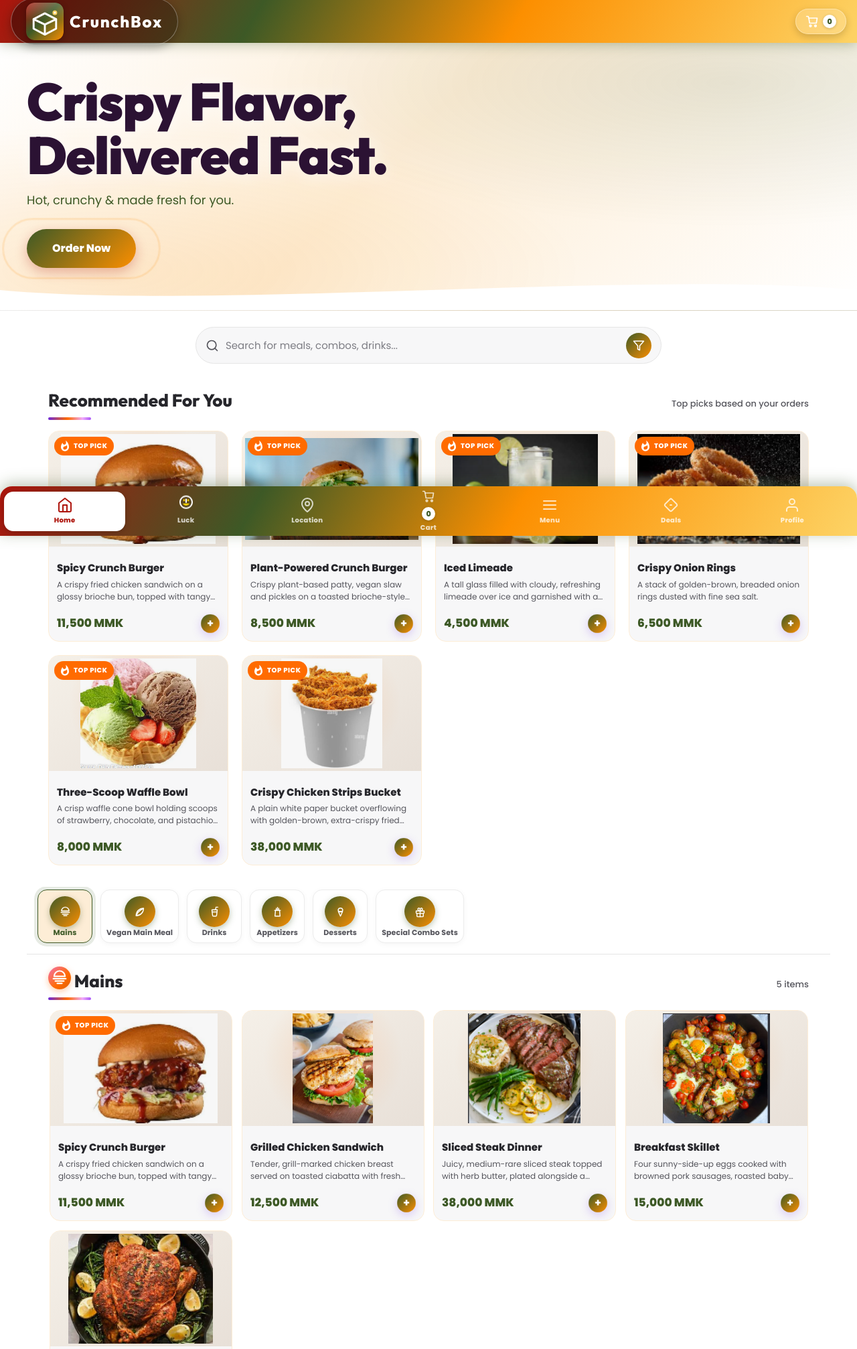
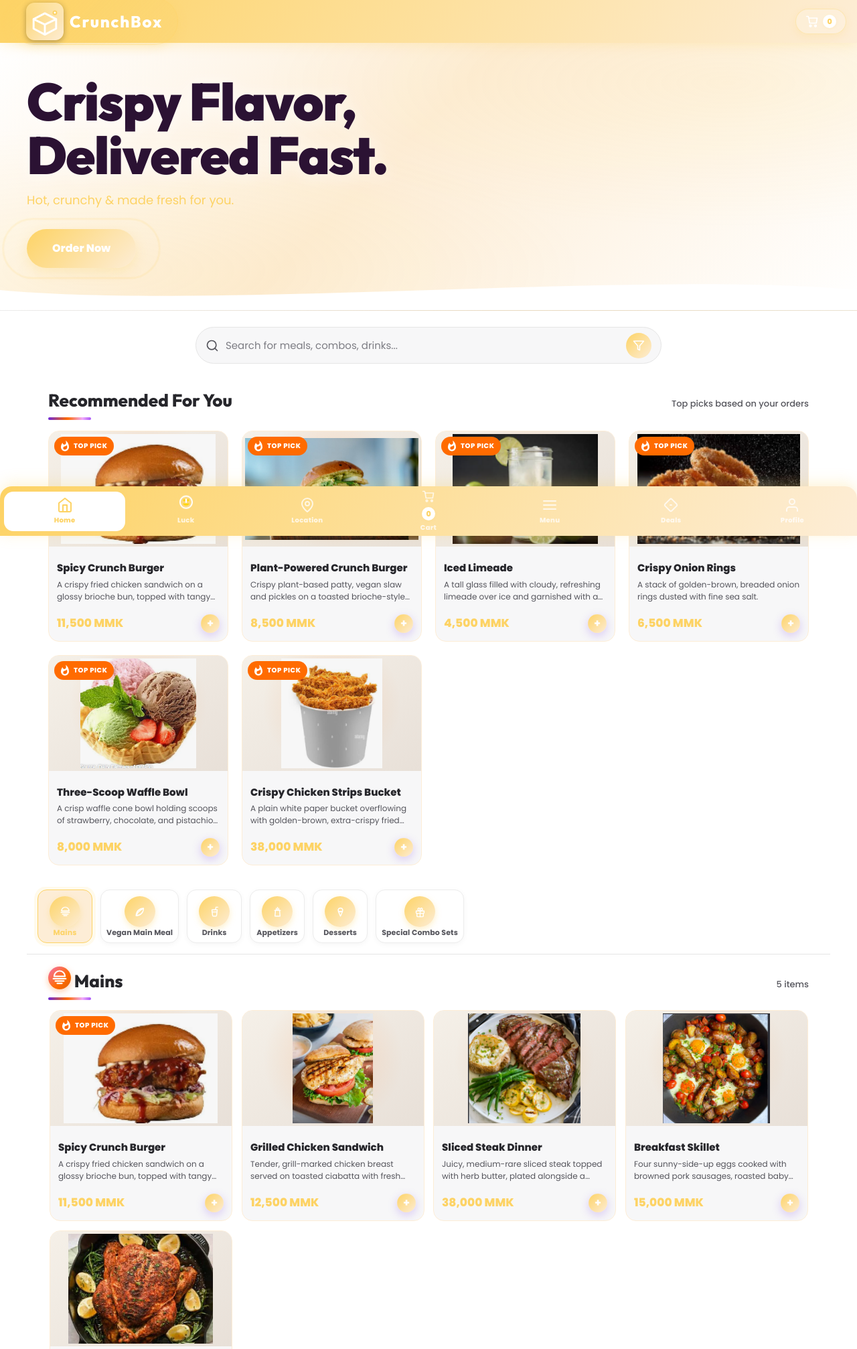
Before and after one commit to novamaster459/food-delievery-web-crunchbox, a Flask app: page / in a window 1280 px wide. Shown: the top 2014 px of the page at 67% size. Run offline with Flask 3, Linux system fonts and the light colour scheme; data that the repository does not hold is empty; some libraries are stand-ins or nearby versions.

Commit message:
Change colors to #FDD365 and #FDEDD6 only, add PWA install button
Brand theme now uses only #FDD365 and #FDEDD6 on white background

Logo SVG recolored to #FDD365/#FDEDD6 gradient

manifest.json theme_color updated to #FDD365

Added beforeinstallprompt install button for first-visit PWA install

```diff
--- a/my-food-app/frontend/static/css/brand-theme.css
+++ b/my-food-app/frontend/static/css/brand-theme.css
@@ -1,17 +1,10 @@
-/* CrunchBox brand theme: #AE150D, #3D5926, #FC8F00, #FDD365, #FDEDD6 on white */
+/* CrunchBox brand theme: #FDD365, #FDEDD6 on white */
 
 :root {
-  --brand-red:     #AE150D;
-  --brand-red-2:   #AE150D;
-  --purple:        #3D5926;
-  --purple-dark:   #3D5926;
-  --pink:          #FC8F00;
-  --pink-light:    #FDD365;
-  --grad-main:     linear-gradient(135deg, var(--purple) 0%, var(--pink) 100%);
-  --grad-red:      linear-gradient(135deg, var(--brand-red) 0%, var(--purple-dark) 55%, var(--pink) 100%);
-  --shadow-brand:  0 6px 18px rgba(174, 21, 13, 0.28);
-  --shadow-red:    0 4px 14px rgba(174, 21, 13, 0.25);
-  --brand-white:   #FDEDD6;
+  --brand-accent: #FDD365;
+  --brand-cream:  #FDEDD6;
+  --grad-main:    linear-gradient(135deg, var(--brand-accent) 0%, var(--brand-cream) 100%);
+  --shadow-brand: 0 6px 18px rgba(253, 211, 101, 0.28);
 }
 
 /* WHITE background */
@@ -21,18 +14,18 @@ body {
 
 /* Top header: brand gradient bar */
 .app-header {
-  background: linear-gradient(120deg, var(--brand-red) 0%, var(--purple) 30%, var(--pink) 60%, var(--pink-light) 100%) !important;
+  background: linear-gradient(120deg, var(--brand-accent) 0%, var(--brand-cream) 100%) !important;
   border-bottom: none !important;
-  box-shadow: 0 2px 18px rgba(61, 89, 38, 0.35) !important;
+  box-shadow: 0 2px 18px rgba(253, 211, 101, 0.28) !important;
 }
 
 .shop-logo-area {
-  background: rgba(0, 0, 0, 0.32) !important;
+  background: rgba(253, 211, 101, 0.32) !important;
   padding: 6px 30px;
   border-radius: 999px;
-  box-shadow: 0 4px 14px rgba(0, 0, 0, 0.28) !important;
+  box-shadow: 0 4px 14px rgba(253, 211, 101, 0.28) !important;
   gap: 6px;
-  border: 1px solid rgba(255, 255, 255, 0.25);
+  border: 1px solid rgba(253, 211, 101, 0.25);
 }
 
 .shop-name-text {
@@ -53,32 +46,32 @@ body {
   background: rgba(255, 255, 255, 0.2) !important;
   backdrop-filter: blur(6px);
   -webkit-backdrop-filter: blur(6px);
-  border: 1px solid rgba(255, 255, 255, 0.35);
-  box-shadow: 0 4px 12px rgba(0, 0, 0, 0.18) !important;
+  border: 1px solid rgba(253, 211, 101, 0.35);
+  box-shadow: 0 4px 12px rgba(253, 211, 101, 0.18) !important;
   color: #ffffff !important;
 }
 .cart-badge {
-  color: var(--purple-dark) !important;
+  color: var(--brand-accent) !important;
   background: #ffffff !important;
-  box-shadow: 0 1px 4px rgba(0, 0, 0, 0.2) !important;
+  box-shadow: 0 1px 4px rgba(253, 211, 101, 0.2) !important;
 }
 
 /* Admin shortcut pill */
 .admin-shortcut {
-  border-color: rgba(255, 255, 255, 0.6) !important;
+  border-color: rgba(253, 211, 101, 0.6) !important;
   color: #ffffff !important;
-  background: rgba(255, 255, 255, 0.14);
+  background: rgba(253, 211, 101, 0.14);
 }
 
 /* Hero: white base with brand color wash */
 .hero-section {
   background:
-    radial-gradient(ellipse at 85% 15%, rgba(61, 89, 38, 0.12), transparent 45%),
-    radial-gradient(ellipse at 12% 85%, rgba(252, 143, 0, 0.12), transparent 45%),
+    radial-gradient(ellipse at 85% 15%, rgba(253, 211, 101, 0.12), transparent 45%),
+    radial-gradient(ellipse at 12% 85%, rgba(253, 211, 101, 0.12), transparent 45%),
     linear-gradient(135deg, #ffffff 0%, #FDEDD6 45%, #ffffff 100%) !important;
 }
 .hero-heading { color: #2b1233 !important; }
-.hero-subtext { color: #3D5926 !important; }
+.hero-subtext { color: #FDD365 !important; }
 .hero-cta,
 .btn-order-now {
   background: var(--grad-main) !important;
@@ -86,68 +79,68 @@ body {
 }
 .hero-cta:hover,
 .btn-order-now:hover {
-  background: linear-gradient(135deg, var(--purple-dark) 0%, var(--pink) 100%) !important;
+  background: linear-gradient(135deg, var(--brand-accent) 0%, var(--brand-cream) 100%) !important;
 }
 
 /* Search pill */
 .search-pill:focus-within {
-  border-color: var(--purple) !important;
-  box-shadow: 0 0 0 3px rgba(61, 89, 38, 0.16) !important;
+  border-color: var(--brand-accent) !important;
+  box-shadow: 0 0 0 3px rgba(253, 211, 101, 0.16) !important;
 }
 .search-filter-btn { background: var(--grad-main) !important; }
 
 /* Category tabs: white cards, brand active */
 .tab-btn:hover {
-  border-color: var(--purple) !important;
-  color: var(--purple) !important;
+  border-color: var(--brand-accent) !important;
+  color: var(--brand-accent) !important;
 }
 .tab-btn.active {
   background: #FDEDD6 !important;
-  border-color: var(--purple) !important;
-  color: var(--purple-dark) !important;
+  border-color: var(--brand-accent) !important;
+  color: var(--brand-accent) !important;
 }
 .tab-btn .tab-icon {
   background: var(--grad-main) !important;
-  box-shadow: 0 3px 10px rgba(61, 89, 38, 0.35) !important;
+  box-shadow: 0 3px 10px rgba(253, 211, 101, 0.35) !important;
 }
 .tab-btn.active .tab-icon {
-  background: linear-gradient(135deg, var(--purple-dark) 0%, var(--pink) 100%) !important;
+  background: linear-gradient(135deg, var(--brand-accent) 0%, var(--brand-cream) 100%) !important;
 }
 
 /* Menu cards & add buttons */
 .add-to-cart-btn { background: var(--grad-main) !important; }
 .menu-card { border: 1px solid #FDEDD6 !important; }
-.menu-card-price { color: var(--purple-dark) !important; }
+.menu-card-price { color: var(--brand-accent) !important; }
 
 /* Primary buttons: brand gradient */
 .btn-primary {
   background: var(--grad-main) !important;
   box-shadow: var(--shadow-brand) !important;
 }
-.btn-primary:hover { box-shadow: 0 8px 24px rgba(61, 89, 38, 0.35) !important; }
-.btn-secondary:hover { border-color: var(--purple) !important; color: var(--purple) !important; }
+.btn-primary:hover { box-shadow: 0 8px 24px rgba(253, 211, 101, 0.35) !important; }
+.btn-secondary:hover { border-color: var(--brand-accent) !important; color: var(--brand-accent) !important; }
 
 /* Rewards / progress: brand gradient */
 .progress-bar-fill {
   background: var(--grad-main) !important;
-  box-shadow: 0 0 10px rgba(61, 89, 38, 0.35) !important;
+  box-shadow: 0 0 10px rgba(253, 211, 101, 0.35) !important;
 }
-.rewards-star { color: var(--pink) !important; }
+.rewards-star { color: var(--brand-accent) !important; }
 
 /* Promo cards */
 .promo-card--orange {
-  background: linear-gradient(135deg, var(--pink) 0%, var(--purple) 100%) !important;
+  background: linear-gradient(135deg, var(--brand-accent) 0%, var(--brand-cream) 100%) !important;
 }
-.promo-card--dark { background: #AE150D !important; }
+.promo-card--dark { background: #FDD365 !important; }
 
 /* Modal tabs & active states */
-.modal-tab.active { color: var(--purple) !important; border-bottom-color: var(--purple) !important; }
+.modal-tab.active { color: var(--brand-accent) !important; border-bottom-color: var(--brand-accent) !important; }
 
 /* BOTTOM NAV: brand gradient bar */
 .bottom-nav {
-  background: linear-gradient(120deg, var(--brand-red) 0%, var(--purple) 30%, var(--pink) 60%, var(--pink-light) 100%) !important;
+  background: linear-gradient(120deg, var(--brand-accent) 0%, var(--brand-cream) 100%) !important;
   border-top: none !important;
-  box-shadow: 0 -4px 22px rgba(61, 89, 38, 0.35) !important;
+  box-shadow: 0 -4px 22px rgba(253, 211, 101, 0.28) !important;
   backdrop-filter: none !important;
   -webkit-backdrop-filter: none !important;
   border-radius: 18px 18px 0 0;
@@ -160,15 +153,15 @@ body {
 }
 .bottom-nav-item:hover {
   color: #ffffff !important;
-  background: rgba(255, 255, 255, 0.14) !important;
+  background: rgba(253, 211, 101, 0.14) !important;
 }
 .bottom-nav-item.active {
-  color: var(--brand-red) !important;
+  color: var(--brand-accent) !important;
   background: #ffffff !important;
-  box-shadow: 0 2px 10px rgba(0, 0, 0, 0.22);
+  box-shadow: 0 2px 10px rgba(253, 211, 101, 0.22);
   border-radius: 12px;
 }
-.bottom-nav-item.active .nav-icon { color: var(--brand-red) !important; }
+.bottom-nav-item.active .nav-icon { color: var(--brand-accent) !important; }
 .nav-label { font-size: 10px !important; font-weight: 800 !important; }
 
 /* Luck icon */
@@ -211,7 +204,7 @@ body {
   position: absolute;
   inset: -4px;
   border-radius: inherit;
-  border: 2px solid rgba(252, 143, 0, 0.55);
+  border: 2px solid rgba(253, 211, 101, 0.55);
   animation: ctaPing 2.8s ease-out infinite;
   pointer-events: none;
   z-index: -1;
@@ -345,8 +338,8 @@ body {
 }
 
 .shop-logo-area {
-  background: linear-gradient(135deg, rgba(0, 0, 0, 0.42) 0%, rgba(0, 0, 0, 0.22) 100%) !important;
-  border: 1px solid rgba(255, 255, 255, 0.32);
+  background: linear-gradient(135deg, rgba(253, 211, 101, 0.42) 0%, rgba(253, 211, 101, 0.22) 100%) !important;
+  border: 1px solid rgba(253, 211, 101, 0.32);
   padding: 6px 22px !important;
   gap: 9px !important;
 }
```
Also changed, not shown: other parts of my-food-app/frontend/static/css/brand-theme.css (+13 -13 lines), frontend/static/css/brand-theme.css (+58 -65 lines), frontend/templates/index.html (+53 -1 lines), my-food-app/frontend/templates/index.html (+52 -1 lines), frontend/static/images/icons/crunchbox-logo.svg, frontend/static/manifest.json, my-food-app/frontend/static/images/icons/crunchbox-logo.svg, my-food-app/frontend/static/manifest.json.
